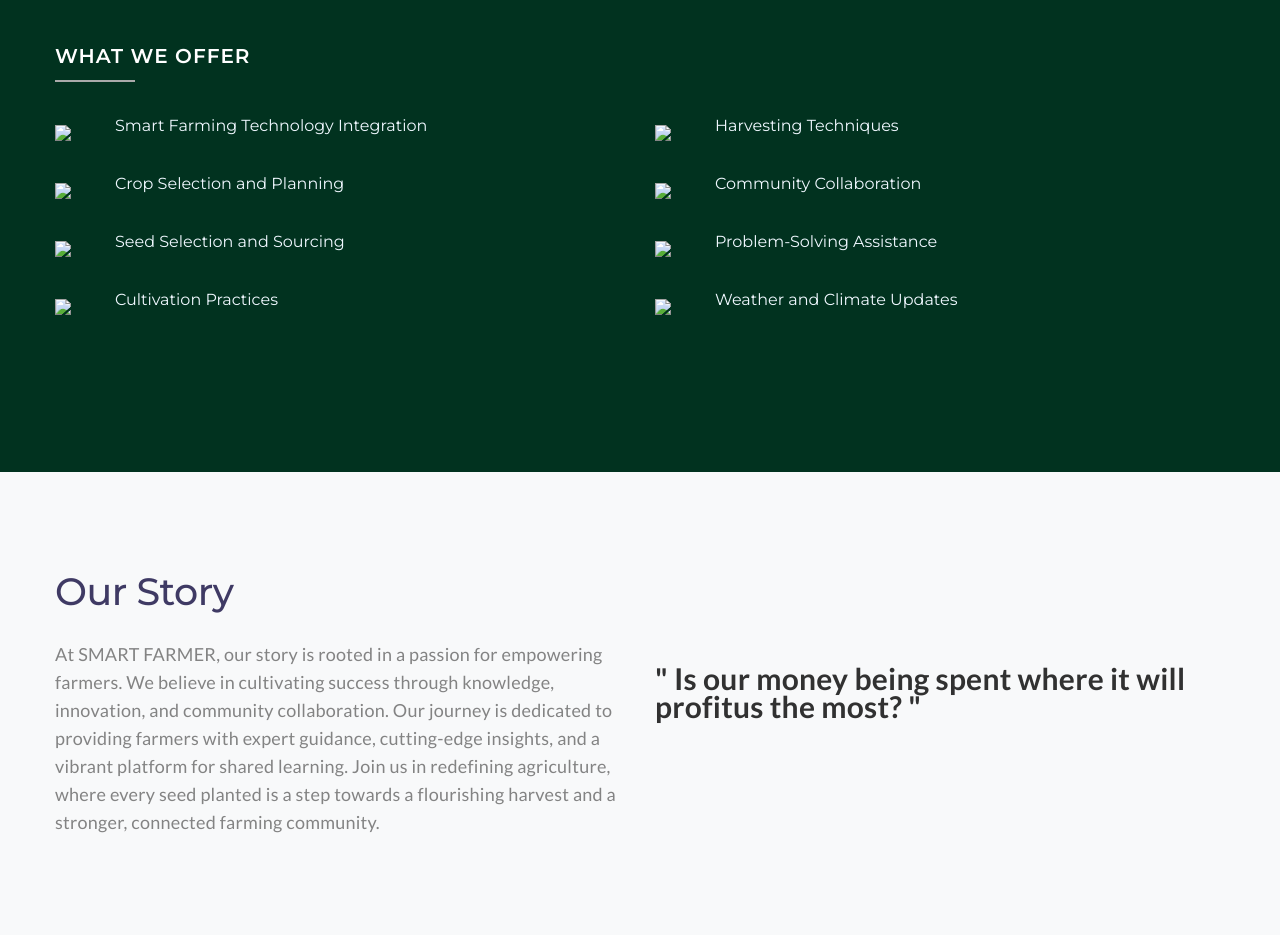
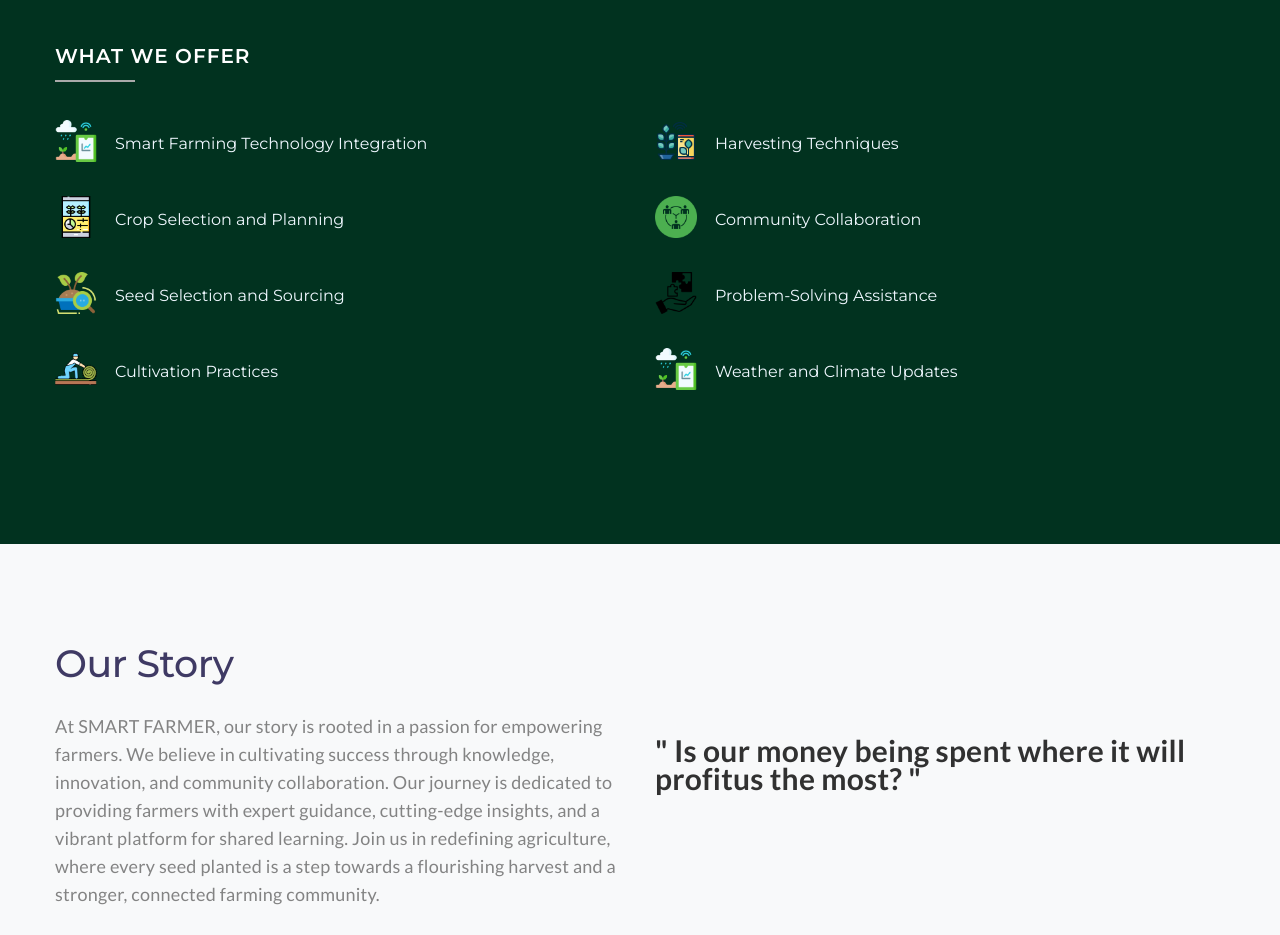
Before and after one commit to IroshaDanidu/Smart_Farmer, a plain HTML site: page index.html in a window 1280 px wide. Shown: the part 760-1695 px from the top of the page. Drawn offline with Linux system fonts and the light colour scheme; the site is published under a folder, as on GitHub Pages, so addresses that start at the root find nothing.

Commit message:
index.html

```diff
--- a/index.html
+++ b/index.html
@@ -81,19 +81,19 @@
                     <div class="content-left col-lg-6">
                         <!-- <p>A vegetarian abstains from consuming any animal products like meat, poultry, or fish. Vegans are more stringent vegetarians who additionally abstain from eating dairy, eggs, and any other products with animal byproducts.</p> -->
 
-                        <img src="/assets/images/climate_5612559.png" height="42px">
+                        <img src="assets/images/climate_5612559.png" height="42px">
                         <ol style="color: aliceblue; margin-left: 20px; margin-top: -30px;">Smart Farming Technology
                             Integration </ol>
                         <br>
-                        <img src="/assets/images/smart-farm_1806744.png" height="42px">
+                        <img src="assets/images/smart-farm_1806744.png" height="42px">
                         <ol style="color: aliceblue; margin-left: 20px; margin-top: -30px;">Crop Selection and Planning
                         </ol>
                         <br>
-                        <img src="/assets/images/sprout_1104855.png" height="42px">
+                        <img src="assets/images/sprout_1104855.png" height="42px">
                         <ol style="color: aliceblue; margin-left: 20px; margin-top: -30px;">Seed Selection and Sourcing
                         </ol>
                         <br>
-                        <img src="/assets/images/gardener_5313788.png" height="42px">
+                        <img src="assets/images/gardener_5313788.png" height="42px">
                         <ol style="color: aliceblue; margin-left: 20px; margin-top: -30px;">Cultivation Practices </ol>
 
 
@@ -101,18 +101,18 @@
                     </div>
                     <div class="content-right col-lg-6 mt-lg-0 mt-5">
                         <!-- <p class="">All meat and poultry, including beef, hog, chicken, and turkey, are forbidden on pescatarian diets. Seafood and other animal items like dairy and eggs are still included.</p> -->
-                        <img src="/assets/images/smart-farming_6375362.png" height="42px">
+                        <img src="assets/images/smart-farming_6375362.png" height="42px">
                         <ol style="color: aliceblue; margin-left: 20px; margin-top: -30px;">Harvesting Techniques </ol>
                         <br>
-                        <img src="/assets/images/teamwork_9158077.png" height="42px">
+                        <img src="assets/images/teamwork_9158077.png" height="42px">
                         <ol style="color: aliceblue; margin-left: 20px; margin-top: -30px;">Community Collaboration
                         </ol>
                         <br>
-                        <img src="/assets/images/solution_8222783.png" height="42px">
+                        <img src="assets/images/solution_8222783.png" height="42px">
                         <ol style="color: aliceblue; margin-left: 20px; margin-top: -30px;">Problem-Solving Assistance
                         </ol>
                         <br>
-                        <img src="/assets/images/climate_5612559.png" height="42px">
+                        <img src="assets/images/climate_5612559.png" height="42px">
                         <ol style="color: aliceblue; margin-left: 20px; margin-top: -30px;">Weather and Climate Updates
                         </ol>
 
@@ -516,7 +516,7 @@
                 </div>
                 <div class="col-xl-4 col-md-4 mb-30">
                     <div class="single-cta">
-                        <img src="/assets/images/gmail_2875435.png" style="height: 40px; margin-top: -30px;">
+                        <img src="assets/images/gmail_2875435.png" style="height: 40px; margin-top: -30px;">
                         <div class="cta-text">
                             <h4>Mail us</h4>
                             <span>iro7899rajapaksha@gmail.com </span>
@@ -530,7 +530,7 @@
                 <div class="col-xl-4 col-lg-4 mb-50">
                     <div class="footer-widget">
                         <div class="footer-logo">
-                            <a href="index.html"><img src="/assets/images/famer logo-modified.png" class="img-fluid" alt="logo" style="height: 120px;"></a>
+                            <a href="index.html"><img src="assets/images/famer logo-modified.png" class="img-fluid" alt="logo" style="height: 120px;"></a>
                         </div>
                         <div class="footer-text">
                             <p>A Simply & Powerful Way To Get Good Harvest
@@ -539,9 +539,9 @@
                         </div>
                         <div class="footer-social-icon">
                             <span>Follow us</span>
-                            <a href="#"><img src="/assets/images/facebook_5968764.png" style="height: 40px;"></i></a>
-                            <a href="#"><img src="/assets/images/whatsapp_3670051.png" style="height: 40px;"></i></a>
-                            <a href="#"><img src="/assets/images/old-phone_8368595.png" style="height: 40px;"></i></a>
+                            <a href="#"><img src="assets/images/facebook_5968764.png" style="height: 40px;"></i></a>
+                            <a href="#"><img src="assets/images/whatsapp_3670051.png" style="height: 40px;"></i></a>
+                            <a href="#"><img src="assets/images/old-phone_8368595.png" style="height: 40px;"></i></a>
                         </div>
                     </div>
                 </div>
```
